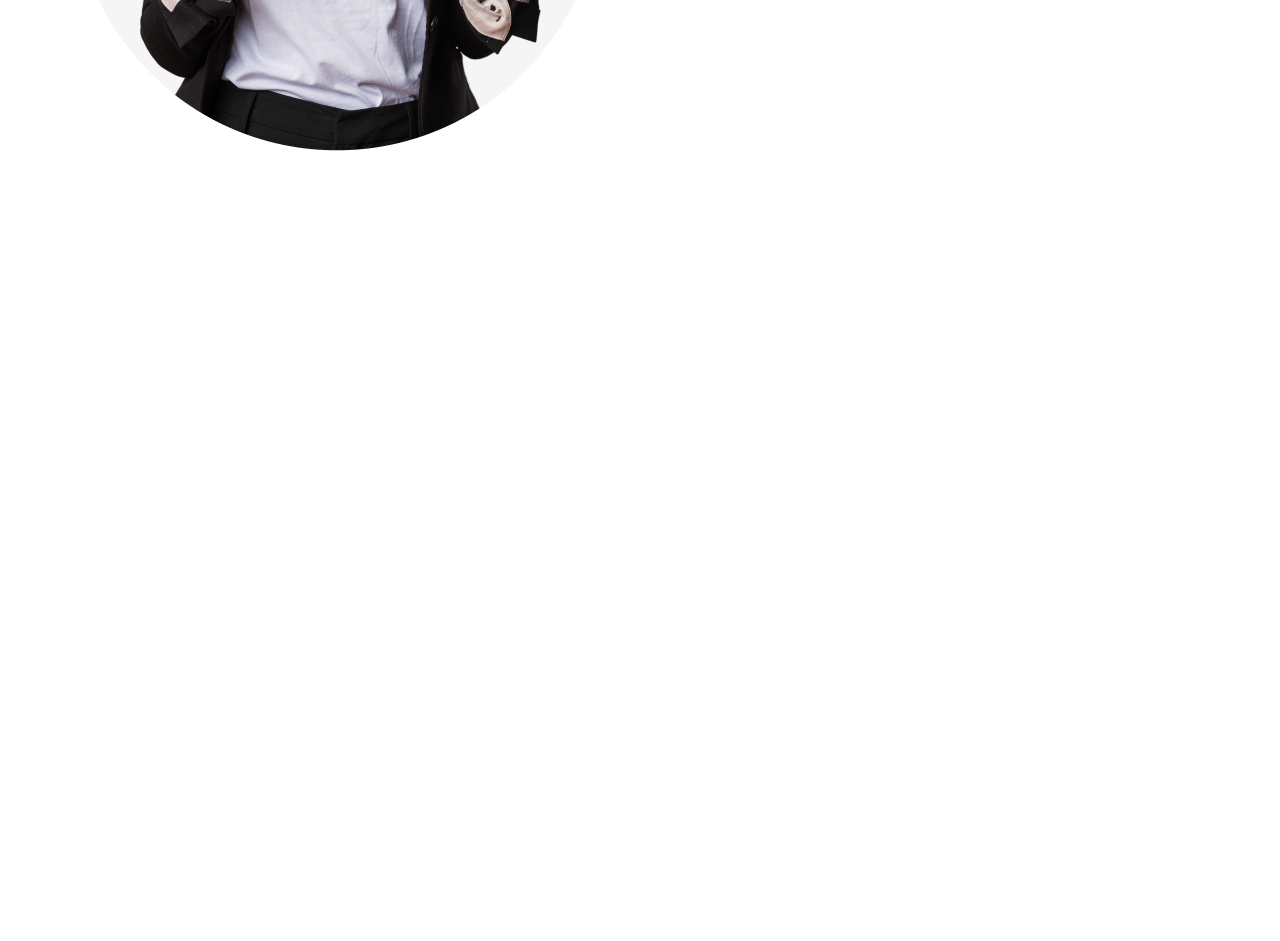
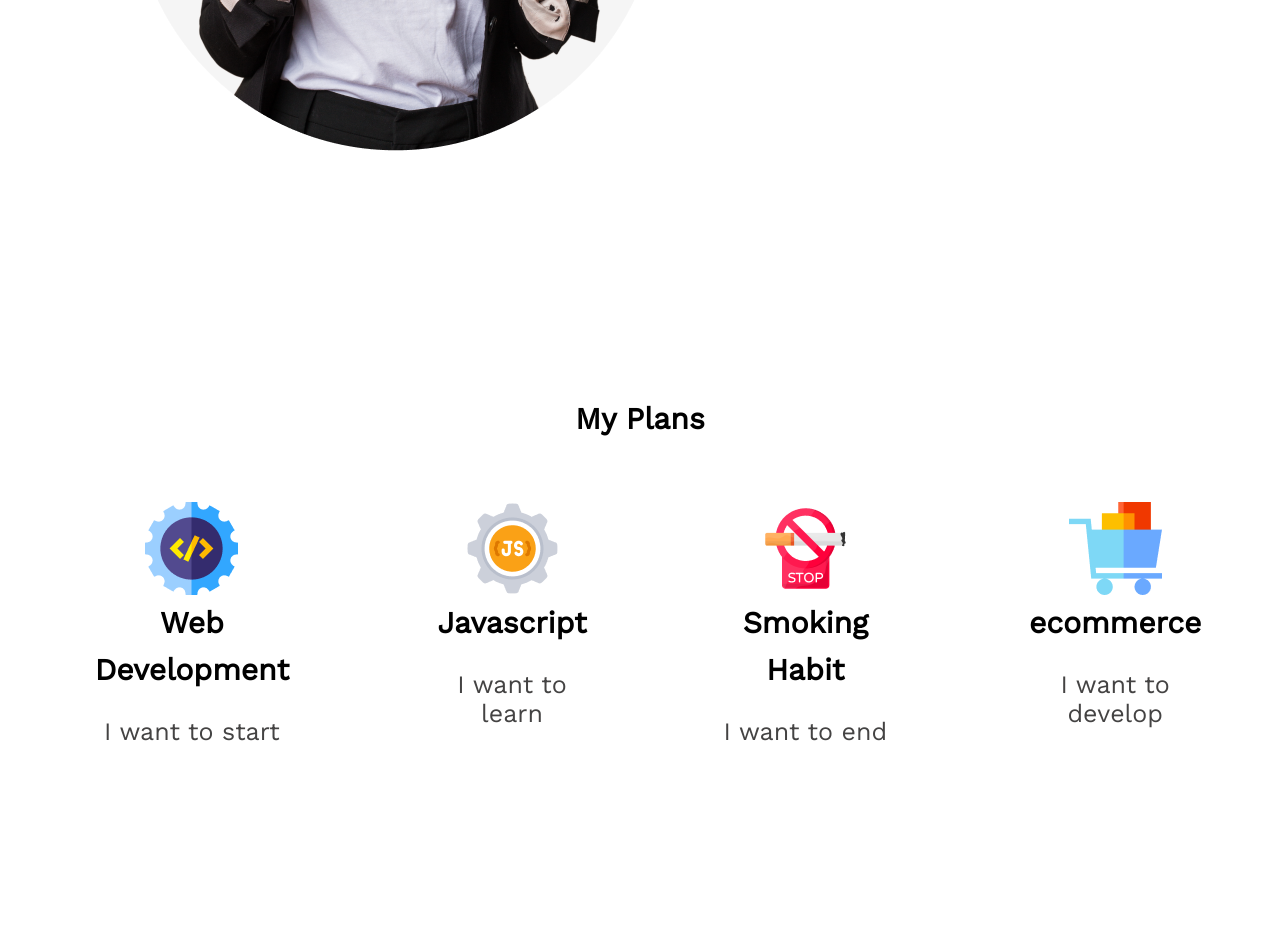
Before and after one commit to fattahsamit/ph-assignment-1, a plain HTML site: page index.html in a window 1280 px wide. Shown: the part 1603-2544 px from the top of the page. Before the commit the page ends 1878 px from the top, so only its background shows below. Drawn offline with nearby package versions, Linux system fonts and the light colour scheme.

Commit message:
plans section styling

```diff
--- a/index.html
+++ b/index.html
@@ -44,7 +44,7 @@
           <img src="images/person.png" alt="person" />
         </div>
         <div class="failure-content">
-          <h2 class="failure-title">My failures of <br />previous year</h2>
+          <h2 class="section-title">My failures of <br />previous year</h2>
           <p class="failure-description">
             Contrary to popular belief, Lorem Ipsum is not <br />simply random
             text. It has roots in a piece of <br />classical ,Latin literature
@@ -74,6 +74,33 @@
           </ul>
         </div>
       </section>
+
+      <!-- My plans -->
+      <section class="plans">
+        <h2 class="section-title">My Plans</h2>
+        <div class="plans-container">
+          <div class="plan">
+            <img src="images/icons/web.png" alt="web" />
+            <h2 class="section-title">Web Development</h2>
+            <p class="plans-description">I want to start</p>
+          </div>
+          <div class="plan">
+            <img src="images/icons/js.png" alt="js" />
+            <h2 class="section-title">Javascript</h2>
+            <p class="plans-description">I want to learn</p>
+          </div>
+          <div class="plan">
+            <img src="images/icons/smoke.png" alt="smoke" />
+            <h2 class="section-title">Smoking Habit</h2>
+            <p class="plans-description">I want to end</p>
+          </div>
+          <div class="plan">
+            <img src="images/icons/ecom.png" alt="ecommerce" />
+            <h2 class="section-title">ecommerce</h2>
+            <p class="plans-description">I want to develop</p>
+          </div>
+        </div>
+      </section>
     </main>
 
     <footer></footer>
--- a/styles/style.css
+++ b/styles/style.css
@@ -11,13 +11,12 @@
   background-repeat: no-repeat;
   background-position: cover;
   background-blend-mode: darken;
-  /* /* width: 100%; */
+  /* width: 100%; */
   height: 100vh;
   text-align: right;
   display: flex;
   justify-content: right;
   align-items: center;
-  /* border: black solid; */
   margin-left: -100px;
   padding: 55px 50px;
 }
@@ -53,7 +52,7 @@
 /* Failures of previous year */
 .failure {
   display: flex;
-  justify-content: left;
+  justify-content: center;
   align-items: center;
   gap: 85px;
   padding: 120px 50px;
@@ -64,7 +63,7 @@
   height: 700px;
 }
 
-.failure-title {
+.section-title {
   font-weight: 700;
   font-size: 45px;
   line-height: 47px;
@@ -86,3 +85,32 @@ ul {
 .failure i {
   color: #13ba13;
 }
+
+/* My Plans */
+.plans {
+  text-align: center;
+  padding: 120px 50px;
+}
+
+.plans-container {
+  display: flex;
+  justify-content: center;
+  align-content: center;
+  gap: 80px;
+  margin: 50px 0;
+}
+
+.plan {
+  padding: 10px;
+}
+
+.plans-description {
+  font-weight: 500;
+  color: #444343;
+  font-size: 25px;
+  margin-bottom: 15px;
+}
+
+.plans .section-title {
+  font-size: 30px;
+}
```
